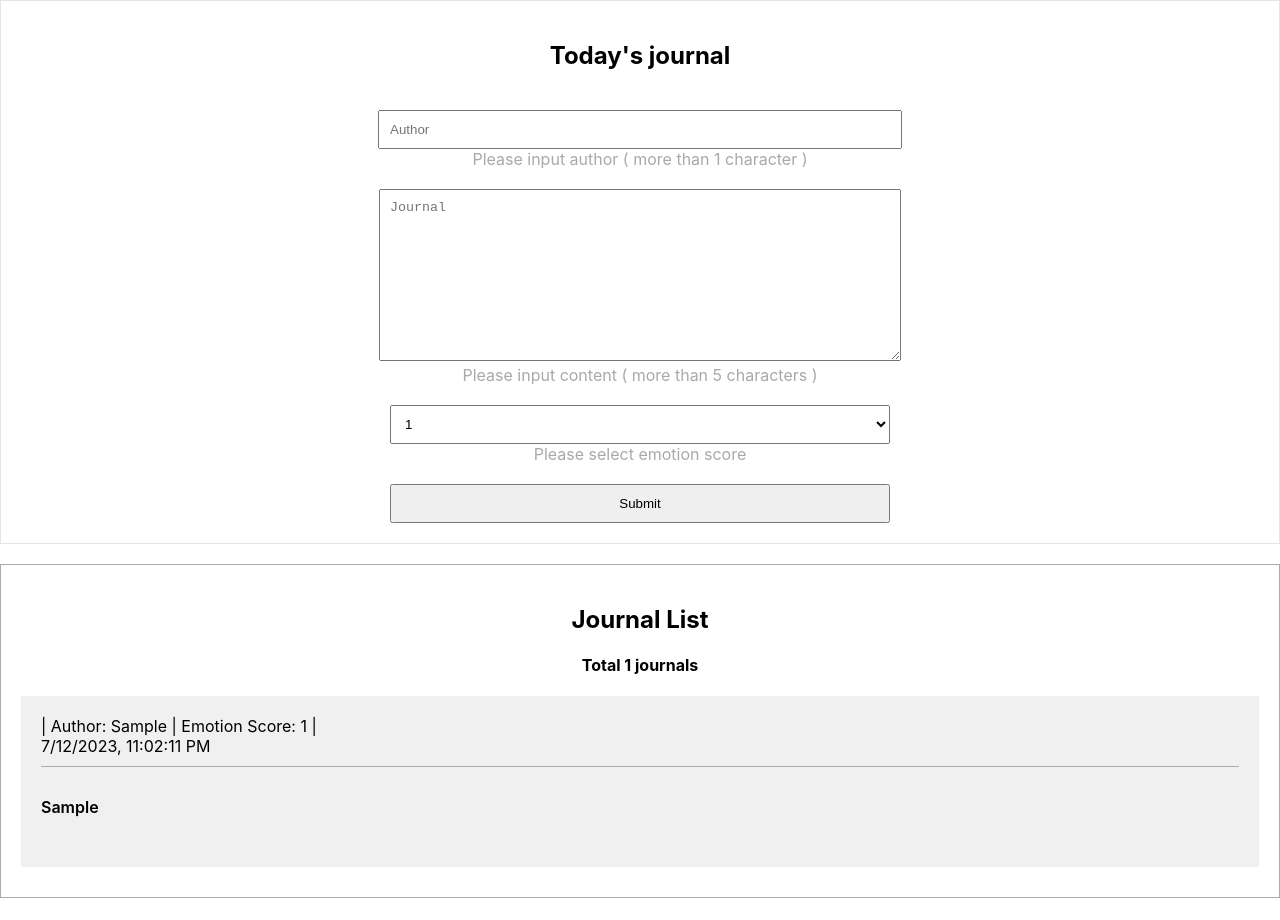
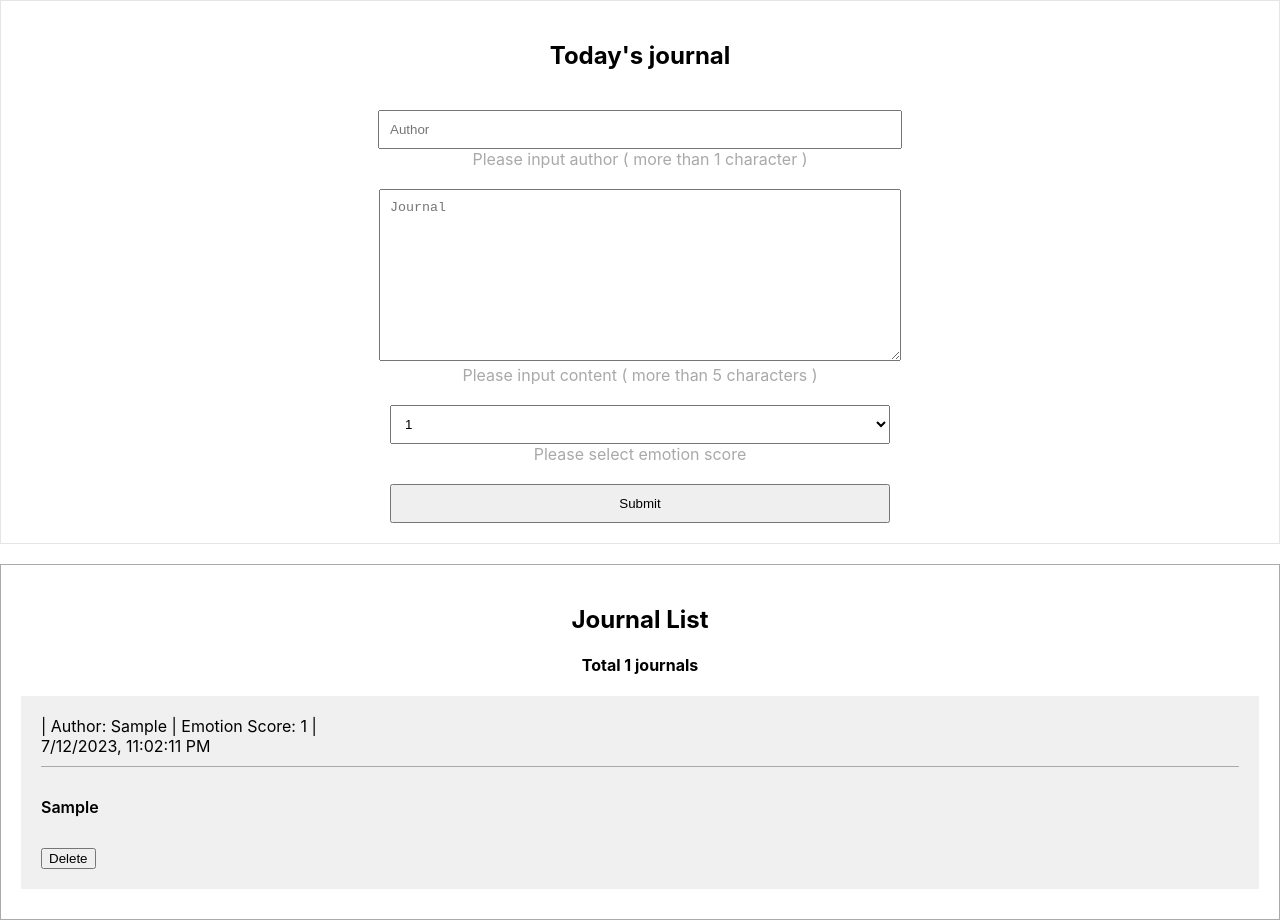
Before and after one commit to hyewon93/react, a React (Create React App) app in the folder simple-journal/: page / in a window 1280 px wide. Both pictures are taken after typing "Sample", "Sample" into the empty fields and a click on the button "Submit". Before the commit the page ends 898 px from the top, so only its background shows below. Built offline with nearby package versions, Linux system fonts and the light colour scheme.

Commit message:
Delete journal

```diff
--- a/simple-journal/src/App.js
+++ b/simple-journal/src/App.js
@@ -23,10 +23,17 @@ const App = () => {
     setData([newItem, ...data]);
   };
 
+  const onDelete = (targetId) => {
+
+    const newJournalList = data.filter((it) => it.id !== targetId);
+    setData(newJournalList);
+
+  };
+
   return (
     <div className="App">
       <JournalEditor onCreate={onCreate}/>
-      <JournalList journalList={data}/>
+      <JournalList journalList={data} onDelete={onDelete}/>
     </div>
   )
 }
--- a/simple-journal/src/components/JournalItem.js
+++ b/simple-journal/src/components/JournalItem.js
@@ -1,6 +1,6 @@
 import './JournalItem.css';
 
-const JournalItem = ({item}) => {
+const JournalItem = ({item, onDelete}) => {
 
     return (
         <div className="JournalItem">
@@ -12,6 +12,7 @@ const JournalItem = ({item}) => {
                 <span className="Date">{new Date(item.created_date).toLocaleString()}</span>
             </div>
             <div className="content">{item.content}</div>
+            <button onClick={() => {onDelete(item.id);}}>Delete</button>
         </div>
     )
 }
--- a/simple-journal/src/components/JournalList.js
+++ b/simple-journal/src/components/JournalList.js
@@ -1,14 +1,14 @@
 import './JournalList.css';
 import JournalItem from './JournalItem.js';
 
-const JournalList = ({journalList}) => {
+const JournalList = ({journalList, onDelete}) => {
     return (
         <div className="JournalList">
             <h2>Journal List</h2>
             <h4>Total {journalList.length} journals</h4>
             <div>
                 {journalList.map((item) => {
-                    return <JournalItem item={item} key={item.id}/>
+                    return <JournalItem item={item} key={item.id} onDelete={onDelete}/>
                 })}
             </div>
         </div>
```
